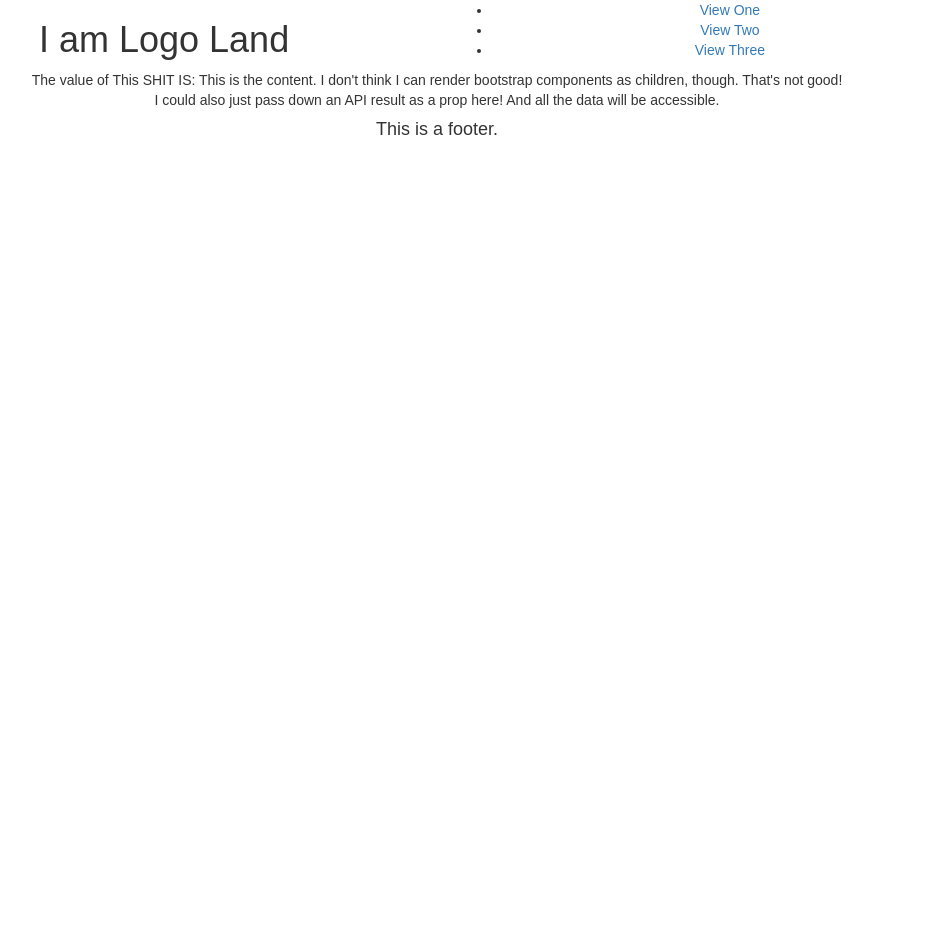
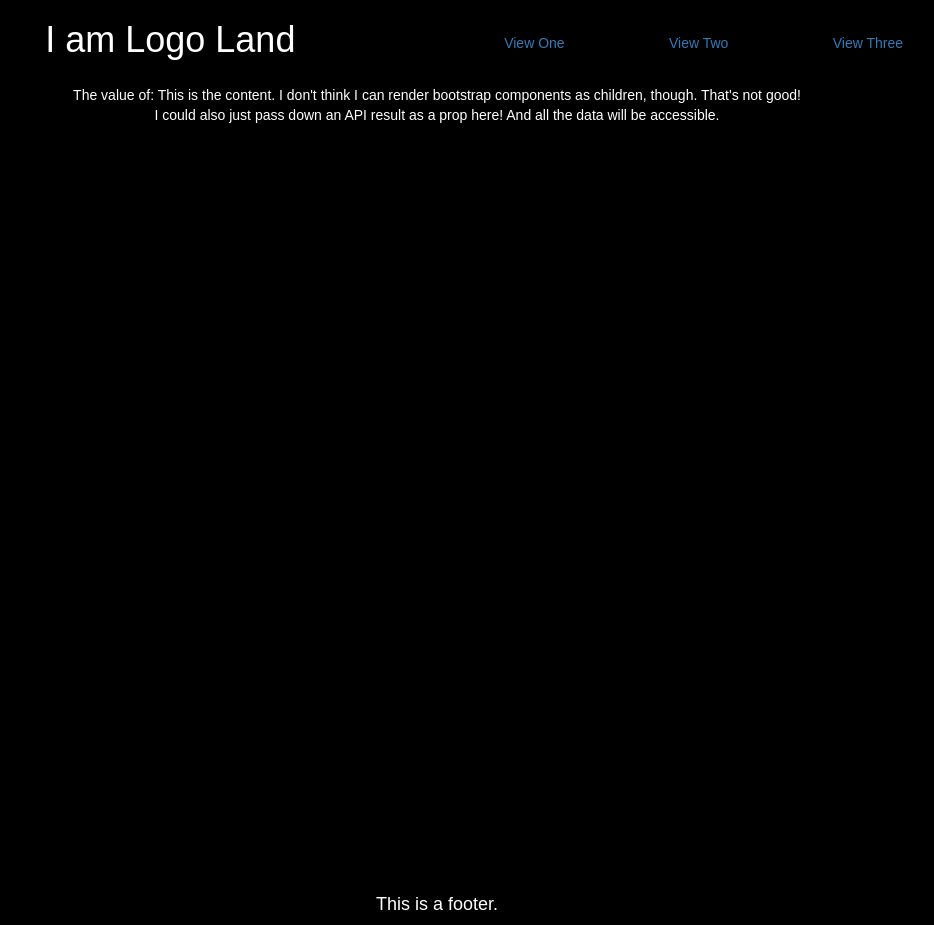
Before and after one commit to jaygraygray/react-pack, a React (Create React App) app in the folder reduxios/: page / in a window 1280 px wide. Shown: the whole page, without its empty margins (203-1137 px from the left). Before the commit the page ends 800 px from the top, so only its background shows below. Built offline with nearby package versions, Linux system fonts and the light colour scheme; no server answers.

Commit message:
Added Aphrodite. Styled view components.

```diff
--- a/reduxios/src/components/Body/Body.js
+++ b/reduxios/src/components/Body/Body.js
@@ -1,9 +1,9 @@
 import React, { Component } from 'react';
-
+import { StyleSheet, css } from 'aphrodite'
 class Body extends Component {
   render() {
     return (
-      <div>
+      <div className={css(style.body)}>
         <center>
         {this.props.children}
         </center>
@@ -11,5 +11,11 @@ class Body extends Component {
     );
   }
 }
-
+const style = StyleSheet.create({
+  body: {
+    background: '#000',
+    color: "#fff",
+    height: '100vh',
+  }
+})
 export default Body;
--- a/reduxios/src/components/Footer/Footer.js
+++ b/reduxios/src/components/Footer/Footer.js
@@ -1,10 +1,10 @@
 import React, { Component } from 'react';
-
+import { StyleSheet, css } from 'aphrodite'
 class Footer extends Component {
   render() {
     return (
       <div>
-        <div className="row">
+        <div className={`${css(style.footer)} row`}>
           <div className="col-sm-12">
             <center><h4>This is a footer.</h4></center>
           </div>
@@ -13,5 +13,10 @@ class Footer extends Component {
     );
   }
 }
-
+const style = StyleSheet.create({
+  footer: {
+   background: "#000",
+   color: "#fff"
+  }
+})
 export default Footer;
--- a/reduxios/src/components/Header/Header.js
+++ b/reduxios/src/components/Header/Header.js
@@ -1,12 +1,14 @@
 import React, { Component } from 'react';
 
 import { Link } from 'react-router-dom'
+
+import { StyleSheet, css } from 'aphrodite'
 
 class Header extends Component {
   render() {
     return (
       <div>
-        <div className="row">
+        <div className={`${css(style.header)} row`}>
           <div className="col-sm-1"></div>
 
           <div className="col-sm-5">
@@ -17,10 +19,10 @@ class Header extends Component {
 
           <div className="col-sm-5">
             <center>
-              <ul>
-                <li><Link to="/">View One</Link></li>
-                <li><Link to="/two">View Two</Link></li>
-                <li><Link to="/three">View Three</Link></li>
+              <ul className={css(style.ul)}>
+                <li className={css(style.li)}><Link to="/">View One</Link></li>
+                <li className={css(style.li)}><Link to="/two">View Two</Link></li>
+                <li className={css(style.li)}><Link to="/three">View Three</Link></li>
               </ul>
             </center>
           </div>
@@ -31,5 +33,26 @@ class Header extends Component {
     );
   }
 }
+const style = StyleSheet.create({
+  header : {
+    background: '#000',
+    color: "#fff",
+    height: '85px',
+    margin: '0',
+  },
+  ul: {
+    display: 'flex',
+    alignItems: 'center',
+    justifyContent: 'space-around',
+    listStyle: 'none',
+    height: '85px',
+    margin: '0',
+    padding: '0',
+  },
+  li: {
+    margin: '0',
+    padding: '0',
+  }
 
+})
 export default Header;
--- a/reduxios/src/ducks/store.js
+++ b/reduxios/src/ducks/store.js
@@ -1,5 +1,6 @@
 import { createStore, applyMiddleware } from "redux";
-import {reducer} from './reducer'
+import { reducer } from './reducer'
+
 import promiseMiddleware  from "redux-promise-middleware";
 
 
--- a/reduxios/src/views/ViewOne.js
+++ b/reduxios/src/views/ViewOne.js
@@ -31,7 +31,7 @@ class ViewOne extends Component {
         <Header />
         <Body>
 
-      The value of This SHIT IS: <b>{this.props.apiData.name}</b>
+      The value of: <b>{this.props.apiData.name}</b>
           This is the content. I don't think I can render bootstrap components as children, though. That's not good!
           <br/> I could also just pass down an API result as a prop here! And all the data will be accessible.
 
```
Also changed, not shown: 1 other file (tests, documents, lock files or other folders).
